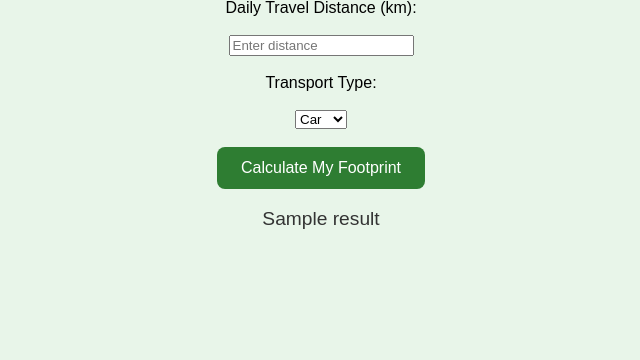
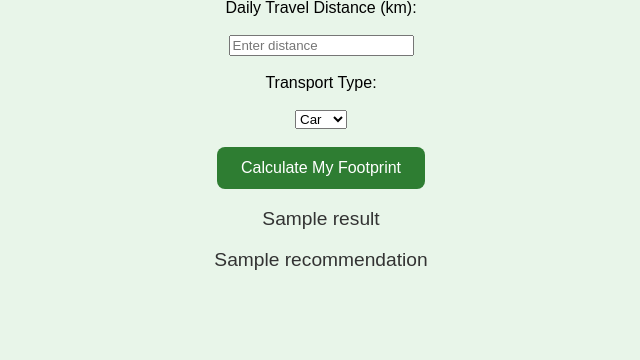
Before and after one commit to Nithikasm/ecobuddy-ai, a Flask app: template templates/index.html in a window 1280 px wide. Shown: the part 271-631 px from the top of the page, without its empty margins (319-959 px from the left). Run offline with Flask 3, Linux system fonts and the light colour scheme; the template is opened without the code that fills it: most values are stand-ins (such as "Sample title", 1, 10 or a date in 2020).

Commit message:
Added personalized transport recommendations

```diff
--- a/app.py
+++ b/app.py
@@ -5,6 +5,7 @@ app = Flask(__name__)
 @app.route('/', methods=['GET', 'POST'])
 def home():
     result = ""
+    recommendation = ""
 
     if request.method == 'POST':
         distance = request.form['distance']
@@ -14,18 +15,23 @@ def home():
 
         if transport == "Car":
             footprint = distance * 0.21
+            recommendation = "Try carpooling or using public transport a few days a week to reduce emissions."
         elif transport == "Bus":
             footprint = distance * 0.10
+            recommendation = "Great choice! Public transport produces fewer emissions per person than most cars."
         elif transport == "Bike":
             footprint = distance * 0.05
+            recommendation = "Biking is an eco-friendly option. Keep it up to reduce your carbon footprint!"
         elif transport == "Train":
             footprint = distance * 0.04
+            recommendation = "Trains are one of the most efficient transport options. Nice choice!"
         else:
             footprint = 0
+            recommendation = "Excellent! Walking produces virtually no transport-related carbon emissions."
 
         result = f"Estimated Carbon Footprint: {footprint:.2f} kg CO₂ per day"
 
-    return render_template('index.html', result=result)
+    return render_template('index.html', result=result , recommendation=recommendation)
 
 if __name__ == '__main__':
     app.run(debug=True)
--- a/templates/index.html
+++ b/templates/index.html
@@ -32,6 +32,7 @@
     <button type="submit">Calculate My Footprint</button>
 
     <p>{{ result }}</p>
+    <p>{{ recommendation }}</p>
 </form>
 
 </body>
```
